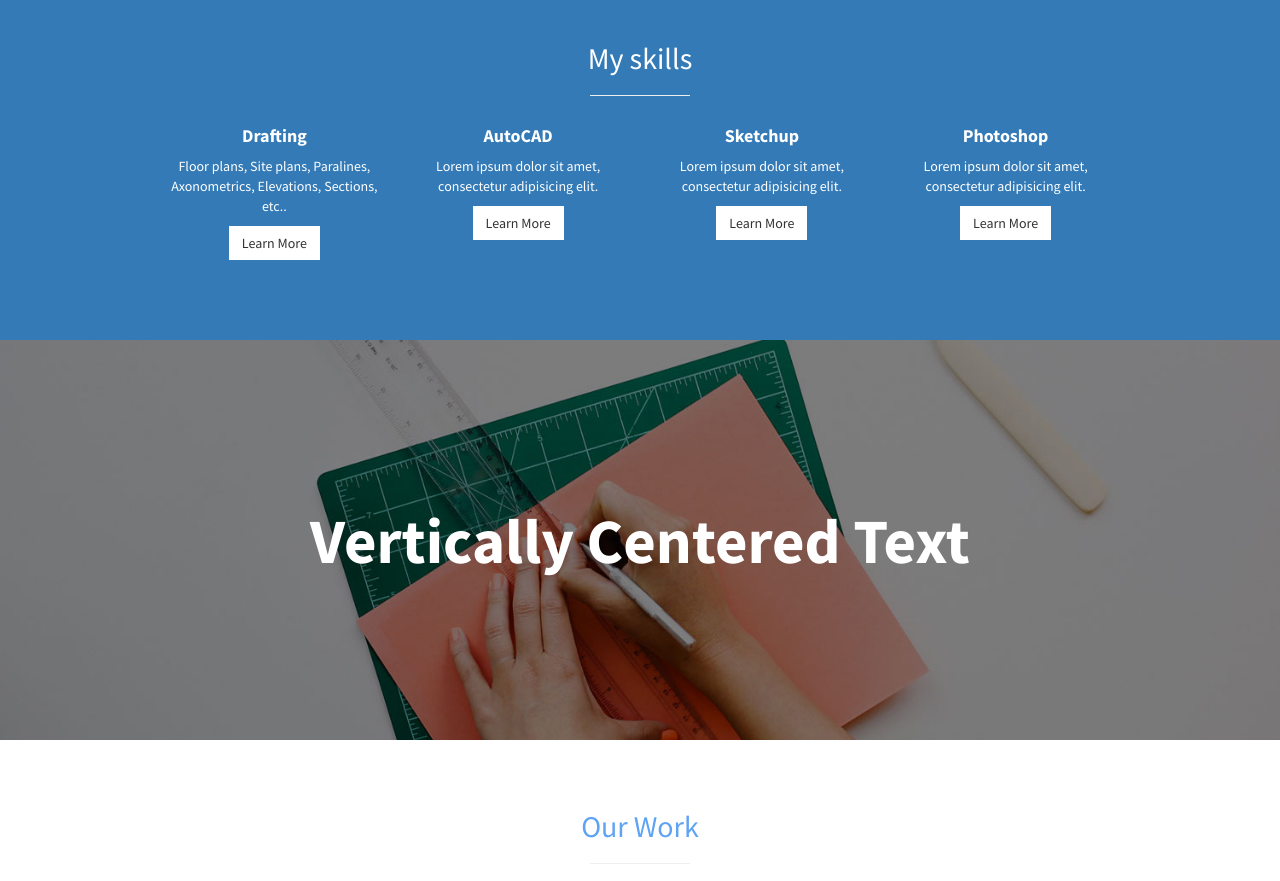
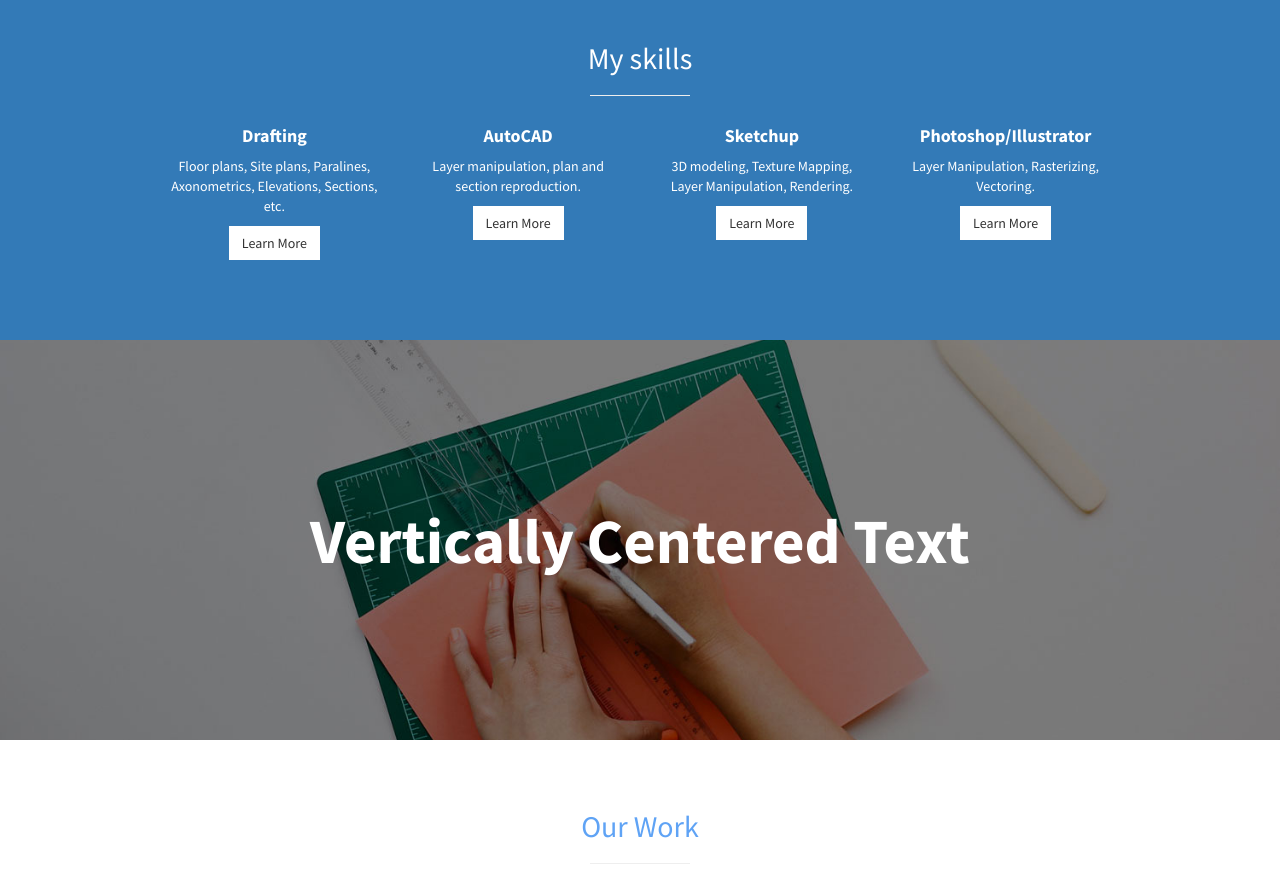
Before and after one commit to nrdwyer/opt, a plain HTML site: page index.html in a window 1280 px wide. Shown: the part 1040-1921 px from the top of the page. Drawn offline with Linux system fonts and the light colour scheme.

Commit message:
skill descriptions

```diff
--- a/index.html
+++ b/index.html
@@ -96,7 +96,7 @@
                                                                <h4>
                                     <strong>Drafting</strong>
                                 </h4>
-                                <p>Floor plans, Site plans, Paralines, Axonometrics, Elevations, Sections, etc..</p>
+                                <p>Floor plans, Site plans, Paralines, Axonometrics, Elevations, Sections, etc.</p>
                                 <a href="#" class="btn btn-light">Learn More</a>
                             </div>
                         </div>
@@ -105,7 +105,7 @@
                                                                 <h4>
                                     <strong>AutoCAD</strong>
                                 </h4>
-                                <p>Lorem ipsum dolor sit amet, consectetur adipisicing elit.</p>
+                                <p>Layer manipulation, plan and section reproduction.</p>
                                 <a href="#" class="btn btn-light">Learn More</a>
                             </div>
                         </div>
@@ -115,7 +115,7 @@
                                 <h4>
                                     <strong>Sketchup</strong>
                                 </h4>
-                                <p>Lorem ipsum dolor sit amet, consectetur adipisicing elit.</p>
+                                <p>3D modeling, Texture Mapping, Layer Manipulation, Rendering.</p>
                                 <a href="#" class="btn btn-light">Learn More</a>
                             </div>
                         </div>
@@ -123,9 +123,9 @@
                             <div class="service-item">
 
                                 <h4>
-                                    <strong>Photoshop</strong>
+                                    <strong>Photoshop/Illustrator</strong>
                                 </h4>
-                                <p>Lorem ipsum dolor sit amet, consectetur adipisicing elit.</p>
+                                <p>Layer Manipulation, Rasterizing, Vectoring.</p>
                                 <a href="#" class="btn btn-light">Learn More</a>
                             </div>
                         </div>
```
